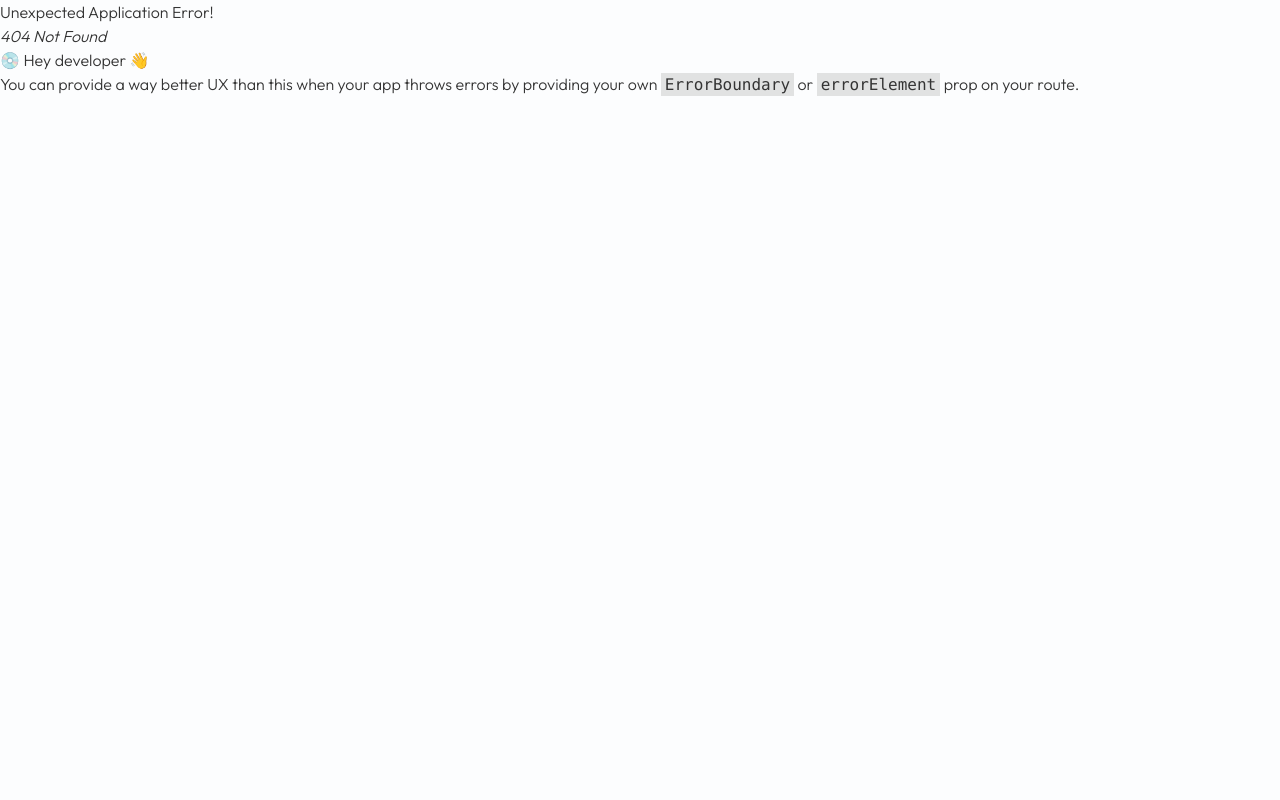
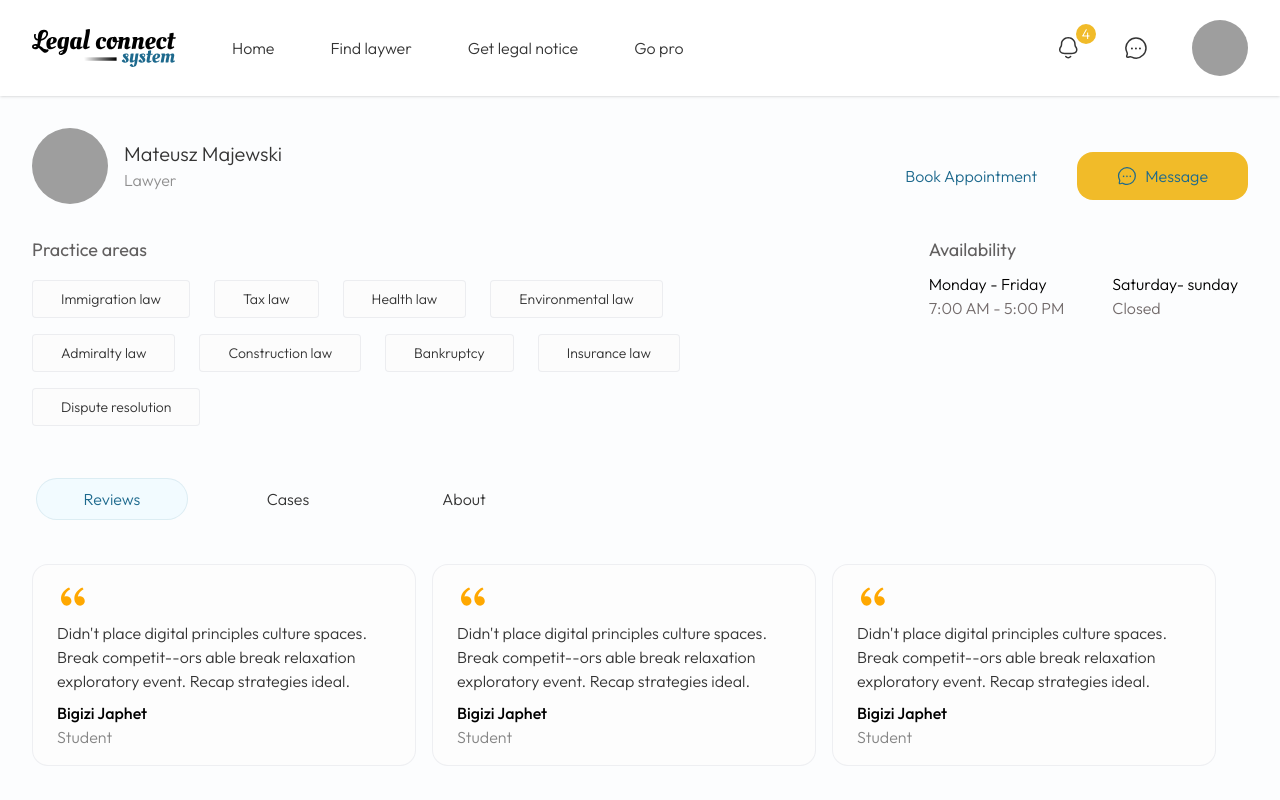
Before and after one commit to edson-pro/Legal_Connect_System, a React (Vite) app: page /client-portal/lawyers/1 in a window 1280 px wide. Before the commit this address had no page. Built offline with nearby package versions, Linux system fonts and the light colour scheme; grey boxes are pictures that could not be loaded.

Commit message:
feat: add laywer profile page

```diff
--- /dev/null
+++ b/src/assets/icons/QuoteIcon.tsx
@@ -0,0 +1,18 @@
+const QuoteIcon = () => {
+  return (
+    <svg xmlns="http://www.w3.org/2000/svg" width="32" height="32" viewBox="0 0 32 32" fill="none">
+      <g clipPath="url(#clip0_342_826)">
+        <path
+          d="M6.11067 23.0947C4.73733 21.636 4 20 4 17.348C4 12.6813 7.276 8.49866 12.04 6.43066L13.2307 8.268C8.784 10.6733 7.91467 13.7947 7.568 15.7627C8.284 15.392 9.22133 15.2627 10.14 15.348C12.5453 15.5707 14.4413 17.5453 14.4413 20C14.4413 21.2377 13.9497 22.4247 13.0745 23.2998C12.1993 24.175 11.0123 24.6667 9.77467 24.6667C8.344 24.6667 6.976 24.0133 6.11067 23.0947ZM19.444 23.0947C18.0707 21.636 17.3333 20 17.3333 17.348C17.3333 12.6813 20.6093 8.49866 25.3733 6.43066L26.564 8.268C22.1173 10.6733 21.248 13.7947 20.9013 15.7627C21.6173 15.392 22.5547 15.2627 23.4733 15.348C25.8787 15.5707 27.7747 17.5453 27.7747 20C27.7747 21.2377 27.283 22.4247 26.4078 23.2998C25.5327 24.175 24.3457 24.6667 23.108 24.6667C21.6773 24.6667 20.3093 24.0133 19.444 23.0947Z"
+          fill="#FFA800"
+        />
+      </g>
+      <defs>
+        <clipPath id="clip0_342_826">
+          <rect width="32" height="32" fill="white" />
+        </clipPath>
+      </defs>
+    </svg>
+  );
+};
+export default QuoteIcon;
--- /dev/null
+++ b/src/components/client-portal/ui/CaseCard.tsx
@@ -0,0 +1,16 @@
+import DateIcon from "assets/icons/DateIcon";
+
+const CaseCard = () => {
+  return (
+    <div className="py-4 px-6 border border-gray-200/60 rounded-xl w-96 max-w-xs text-sm">
+      <span className="text-primary-blue block font-normal">Ongoing</span>
+      <span className="text-sm flex gap-2 mt-2">
+        <DateIcon />
+        12 Jan 2023
+      </span>
+      <span className="block mt-3 font-normal">Permanent Residency Request</span>
+      <span className="mt-3 text-[#3A3737]">RP-2023-ABCDE</span>
+    </div>
+  );
+};
+export default CaseCard;
--- a/src/components/client-portal/ui/LaywerCard.tsx
+++ b/src/components/client-portal/ui/LaywerCard.tsx
@@ -1,10 +1,13 @@
 import LocationIcon from "assets/icons/LocationIcon";
 import MessageIcon from "assets/icons/MessageIcon";
 import Button from "components/ui/Button";
+import { useNavigate } from "react-router-dom";
 
 const lawyerPracticeArea = ["Family law", "Tax law", "Health law"];
 
 const LaywerCard = () => {
+  const navigate = useNavigate();
+  const goToLawyerProfile = (lawyerId: string) => navigate(`lawyers/${lawyerId}`);
   return (
     <div className="flex flex-col max-w-sm px-4 pt-5 pb-4 border border-gray-200/70 rounded-2xl gap-y-4">
       <div className="flex justify-between">
@@ -31,7 +34,12 @@ const LaywerCard = () => {
               Connect
             </span>
           </Button>
-          <button className="inline mx-auto mt-1 text-sm text-primary-blue">View profile</button>
+          <button
+            className="inline mx-auto mt-1 text-sm text-primary-blue"
+            onClick={() => goToLawyerProfile("124")}
+          >
+            View profile
+          </button>
         </div>
       </div>
       <div className="flex gap-4">
--- /dev/null
+++ b/src/components/client-portal/ui/ReviewCard.tsx
@@ -0,0 +1,18 @@
+import QuoteIcon from "assets/icons/QuoteIcon";
+
+const ReviewCard = () => {
+  return (
+    <div className="px-6 max-w-sm flex flex-col gap-2 bg-[#FDFDFD] rounded-2xl border border-gray-200/60 py-4">
+      <span>
+        <QuoteIcon />
+      </span>
+      <p>
+        Didn't place digital principles culture spaces. Break competit--ors able break relaxation
+        exploratory event. Recap strategies ideal.
+      </p>
+      <span className="block text-black font-medium">Bigizi Japhet</span>
+      <span className="text-[#848484] -mt-2">Student</span>
+    </div>
+  );
+};
+export default ReviewCard;
--- a/src/components/dashboard/ClientPortalNavBar.tsx
+++ b/src/components/dashboard/ClientPortalNavBar.tsx
@@ -21,7 +21,7 @@ const ClientPortalNavBar = () => {
               <img src={logo} alt="Legal connect logo" className="w-36" />
             </Link>
             {navlinks.map((navLink, index) => (
-              <NavLink key={index} to={`/client-portal/${navLink.link}`}>
+              <NavLink className="text-base" key={index} to={`/client-portal/${navLink.link}`}>
                 {navLink.label}
               </NavLink>
             ))}
--- a/src/components/ui/inputs/ClickInputField.tsx
+++ b/src/components/ui/inputs/ClickInputField.tsx
@@ -11,7 +11,7 @@ interface Props extends InputHTMLAttributes<HTMLInputElement> {
 const ClickInputField: FC<Props> = ({ label, type, Icon, active, ...restProps }) => {
   return (
     <div
-      className={`relative overflow-hidden border-2 bg-primary-light-blue rounded-xl hover:bg-primary-blue/10 ${
+      className={`relative overflow-hidden border-2 bg-primary-light-blue rounded-xl hover:bg-primary-light-blue-200/60 ${
         active ? "border-primary-yellow" : "border-gray-100"
       }`}
     >
--- a/src/main.tsx
+++ b/src/main.tsx
@@ -10,6 +10,7 @@ import Home from "pages/Home.tsx";
 import Login from "pages/Login.tsx";
 import SignUp from "pages/SignUp.tsx";
 import ClientPortalHome from "pages/client-portal/ClientPortalHome";
+import LawyerProfile from "pages/client-portal/LawyerProfile";
 import ClientSignup from "pages/signup/ClientSignup";
 import LawyerSignup from "pages/signup/LawyerSignup";
 import { StrictMode } from "react";
@@ -42,6 +43,9 @@ const router = createBrowserRouter(
         <Route path="client-portal">
           <Route element={<ClientPortalNavigation />}>
             <Route index element={<ClientPortalHome />} />
+            <Route path="lawyers">
+              <Route path=":id" element={<LawyerProfile />} />
+            </Route>
           </Route>
           <Route path="onboarding">
             <Route element={<OnboardingSplitColumns />}>
--- a/src/pages/client-portal/ClientPortalHome.tsx
+++ b/src/pages/client-portal/ClientPortalHome.tsx
@@ -49,8 +49,14 @@ const ClientPortalHome = () => {
           </p>
         </div>
         <div className="mt-5 ml-auto flex justify-end gap-4">
-          <button className="text-primary-blue">Reject</button>
-          <Button className="px-10 inline-flex items-center rounded-2xl gap-2" autoFocus>
+          <button className="text-primary-blue" onClick={closeModal}>
+            Reject
+          </button>
+          <Button
+            className="px-10 inline-flex items-center rounded-2xl gap-2"
+            autoFocus
+            onClick={closeModal}
+          >
             <TickIcon className="w-5" />
             Accept
           </Button>
--- /dev/null
+++ b/src/pages/client-portal/LawyerProfile.tsx
@@ -0,0 +1,115 @@
+import { Tab } from "@headlessui/react";
+import MessageIcon from "assets/icons/MessageIcon";
+import CaseCard from "components/client-portal/ui/CaseCard";
+import ReviewCard from "components/client-portal/ui/ReviewCard";
+import Button from "components/ui/Button";
+import CenterContent from "components/wrappers/CenterContent";
+import { lawyersPracticeAreas } from "data/laywers";
+
+const LawyerProfile = () => {
+  function classNames(...classes: (string | boolean)[]) {
+    return classes.filter(Boolean).join(" ");
+  }
+
+  return (
+    <div>
+      <CenterContent>
+        <div className="flex justify-between mt-8">
+          <div className="flex items-center gap-4">
+            <span className="inline-block w-[76px] h-[76px]">
+              <img
+                src="https://picsum.photos/200"
+                alt="random image"
+                className="w-full rounded-full"
+              />
+            </span>
+            <div>
+              <span className="text-xl">Mateusz Majewski</span>
+              <span className="flex items-center gap-1 text-[#8F8F8F]">Lawyer</span>
+            </div>
+          </div>
+          <div className="mt-5 ml-auto flex items-center justify-end gap-10">
+            <button className="text-primary-blue">Book Appointment</button>
+            <Button className="px-10 inline-flex items-center rounded-2xl gap-2 h-12">
+              <MessageIcon className="w-5" />
+              Message
+            </Button>
+          </div>
+        </div>
+
+        <div className="flex justify-between mt-8">
+          <div className="max-w-2xl">
+            <span className="text-lg font-normal text-[#626060]">Practice areas</span>
+            <div className="flex flex-wrap gap-x-6 gap-y-4 mt-4">
+              {lawyersPracticeAreas.slice(9).map((area, index) => (
+                <span
+                  key={index}
+                  className="bg-[#FCFCFC] text-sm px-7 py-2 border border-gray-200/70 rounded"
+                >
+                  {area}
+                </span>
+              ))}
+            </div>
+          </div>
+          <div>
+            <span className="text-lg font-normal text-[#626060]">Availability</span>
+            <div className="grid grid-cols-2 gap-12 mt-2">
+              <div>
+                <span className="block text-black">Monday - Friday</span>
+                <span className="text-[#736B6B] mt-2">7:00 AM - 5:00 PM</span>
+              </div>
+              <div>
+                <span className="block text-black">Saturday- sunday</span>
+                <span className="text-[#736B6B] mt-2">Closed</span>
+              </div>
+            </div>
+          </div>
+        </div>
+
+        <div className="mt-12">
+          <Tab.Group>
+            <Tab.List className="flex space-x-1 rounded-xl p-1 gap-5 max-w-lg">
+              {["Reviews", "Cases", "About"].map((category) => (
+                <Tab
+                  key={category}
+                  className={({ selected }) =>
+                    classNames(
+                      "w-full rounded-3xl py-2.5 leading-5",
+                      "ring-white/60 ring-offset-2 mb-8 focus:outline-none focus:ring-2",
+                      selected
+                        ? "bg-[#F2FBFF] text-primary-blue border border-primary-blue/10"
+                        : "hover:bg-primary-light-blue border border-transparent hover:border-primary-blue/5"
+                    )
+                  }
+                >
+                  {category}
+                </Tab>
+              ))}
+            </Tab.List>
+            <Tab.Panels className="mt-2">
+              <Tab.Panel className="flex gap-4">
+                {[0, 1, 2].map((number) => (
+                  <ReviewCard key={number} />
+                ))}
+              </Tab.Panel>
+              <Tab.Panel className="flex gap-4 w-full">
+                {[0, 1, 2].map((number) => (
+                  <CaseCard key={number} />
+                ))}
+              </Tab.Panel>
+              <Tab.Panel
+                className={classNames(
+                  "rounded-xl bg-white p-3",
+                  "ring-white/60 ring-offset-2 ring-offset-blue-400 focus:outline-none focus:ring-2"
+                )}
+              >
+                About
+              </Tab.Panel>
+            </Tab.Panels>
+          </Tab.Group>
+        </div>
+      </CenterContent>
+    </div>
+  );
+};
+export default LawyerProfile;
```
Also changed, not shown: src/assets/icons/DateIcon.tsx (added, +13 -0 lines).
